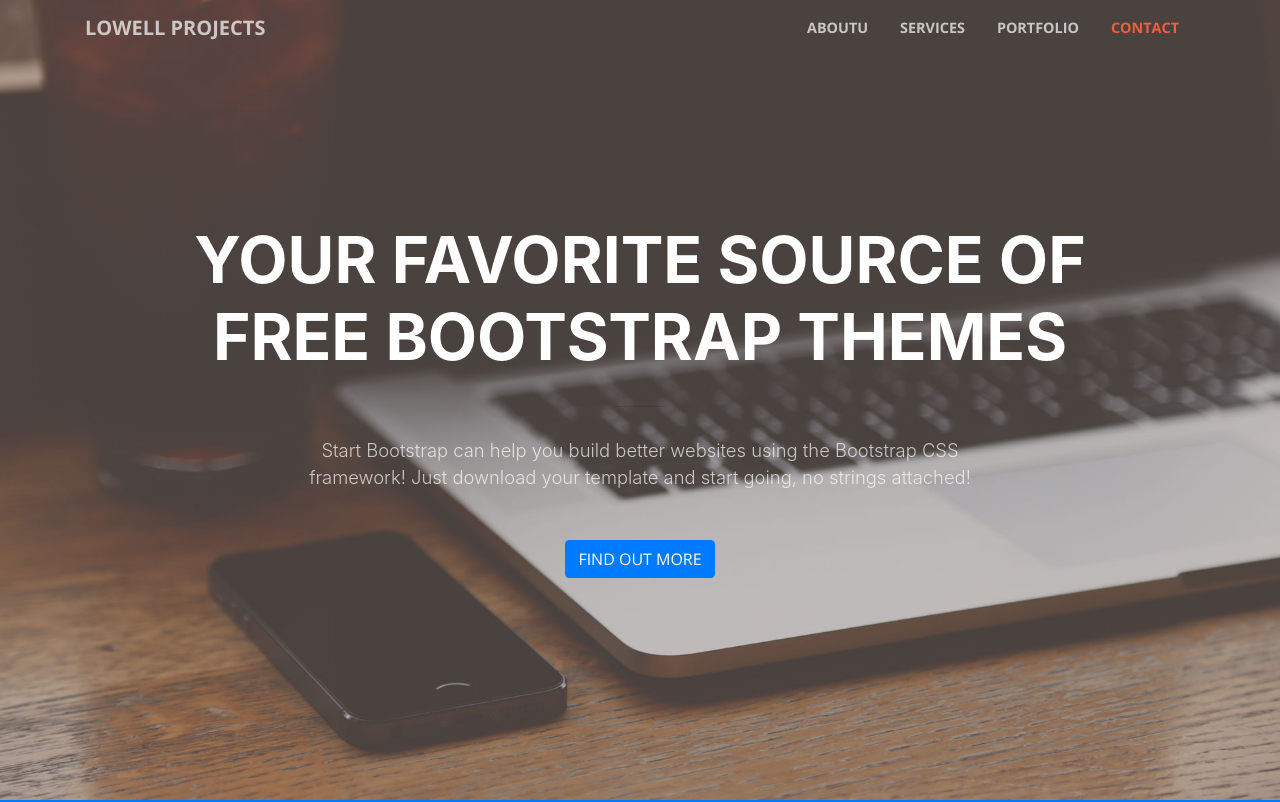
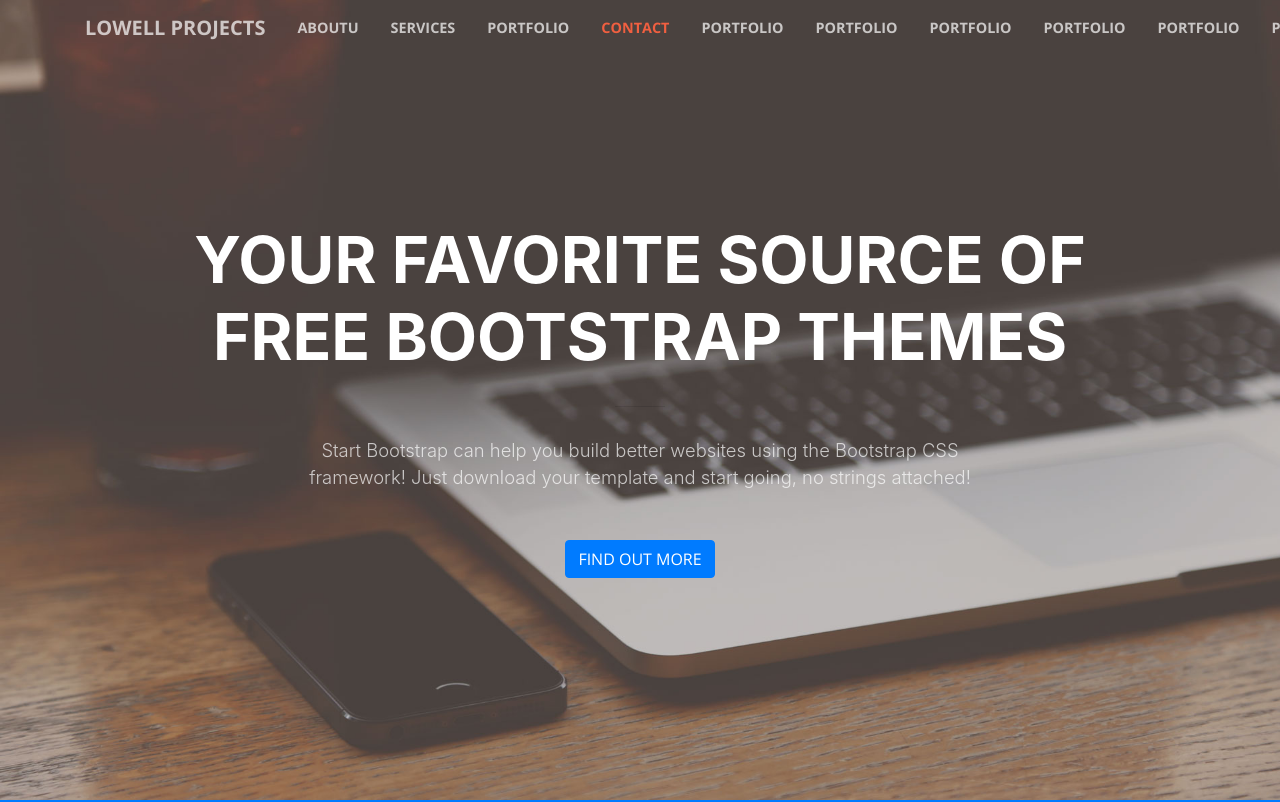
Before and after one commit to kenpaso/LowellProjects, a website with bundled scripts: page index.html in a window 1280 px wide. Shown: the top 802 px of the page. Built offline with nearby package versions, Linux system fonts and the light colour scheme.

Commit message:
changed color

```diff
--- a/css/creative.css
+++ b/css/creative.css
@@ -44,7 +44,7 @@ h6 {
 }
 
 .bg-primary {
-  background-color: #F05F40 !important;
+  background-color: #663399 !important;
 }
 
 .bg-dark {
--- a/index.html
+++ b/index.html
@@ -8,7 +8,7 @@
     <meta name="description" content="">
     <meta name="author" content="">
 
-    <title>LowellProjects</title>
+    <title>Lowell Projects</title>
 
     <!-- Bootstrap core CSS -->
     <link href="vendor/bootstrap/css/bootstrap.min.css" rel="stylesheet">
@@ -48,6 +48,27 @@
             </li>
             <li class="nav-item">
               <a class="nav-link js-scroll-trigger" href="#contact">Contact</a>
+            <li class="nav-item">
+              <a class="nav-link js-scroll-trigger" href="#portfolio">Portfolio</a>
+            </li>
+            <li class="nav-item">
+              <a class="nav-link js-scroll-trigger" href="#portfolio">Portfolio</a>
+            </li>
+            <li class="nav-item">
+              <a class="nav-link js-scroll-trigger" href="#portfolio">Portfolio</a>
+            </li>
+            <li class="nav-item">
+              <a class="nav-link js-scroll-trigger" href="#portfolio">Portfolio</a>
+            </li>
+            <li class="nav-item">
+              <a class="nav-link js-scroll-trigger" href="#portfolio">Portfolio</a>
+            </li>
+            <li class="nav-item">
+              <a class="nav-link js-scroll-trigger" href="#portfolio">Portfolio</a>
+            </li>
+            <li class="nav-item">
+              <a class="nav-link js-scroll-trigger" href="#portfolio">Portfolio</a>
+            </li>
             </li>
           </ul>
         </div>
```
